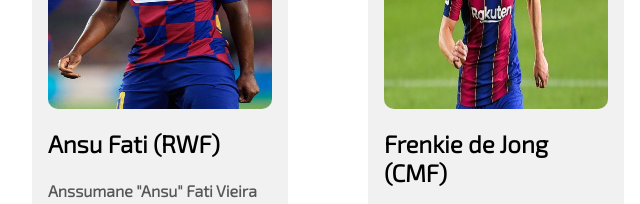
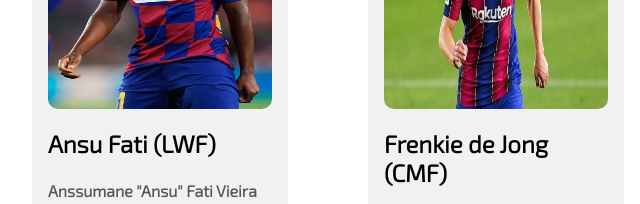
Before and after one commit to AnikRifat/assignment-2, a plain HTML site: page index.html in a window 1280 px wide. Shown: the part 1600-1804 px from the top of the page, 144-784 px from the left. Drawn offline with Linux system fonts and the light colour scheme; a web font is replaced by a local one.

Commit message:
Update index.html
Chnage

```diff
--- a/index.html
+++ b/index.html
@@ -128,7 +128,7 @@
                       />
                     </div>
                     <div class="card-text">
-                      <h1 class="card-title">Ansu Fati (RWF)</h1>
+                      <h1 class="card-title">Ansu Fati (LWF)</h1>
                       <p class="text-primary fs-1 fw-600">
                         Anssumane "Ansu" Fati Vieira (born 31 October 2002) is a
                         Spanish professional footballer who plays as a forward
```
